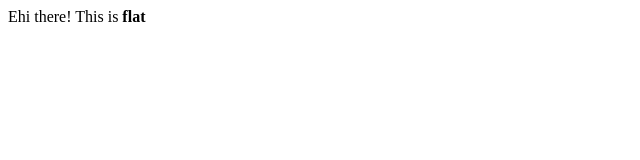
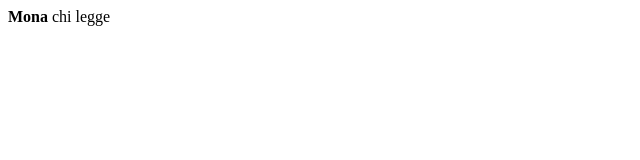
Before and after one commit to checco/checco.github.io, a plain HTML site: page index.html in a window 1280 px wide. Shown: the full height of the page, 0-640 px from the left. Drawn offline with Linux system fonts and the light colour scheme.

Commit message:
Fix index.html

```diff
--- a/index.html
+++ b/index.html
@@ -1 +1 @@
-Ehi there! This is <strong>flat</strong>
+<strong>Mona</strong> chi legge
```
